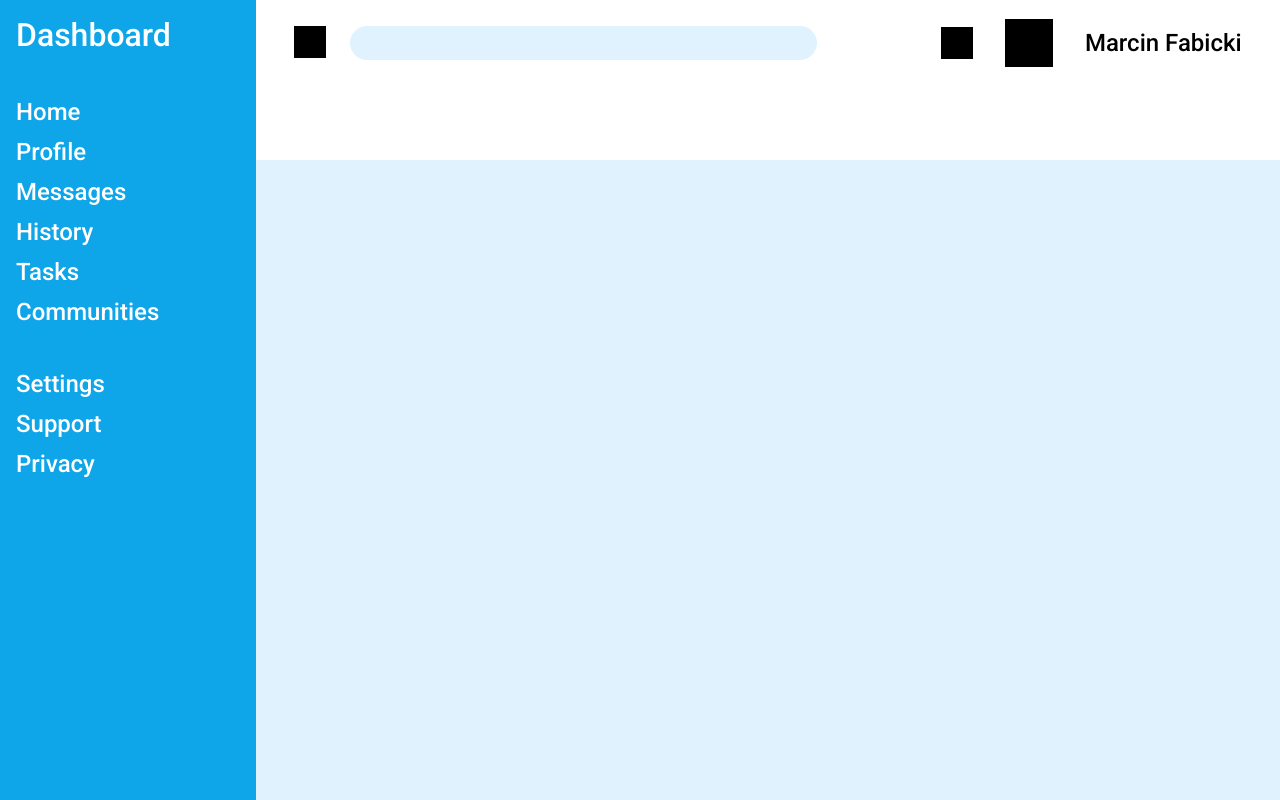
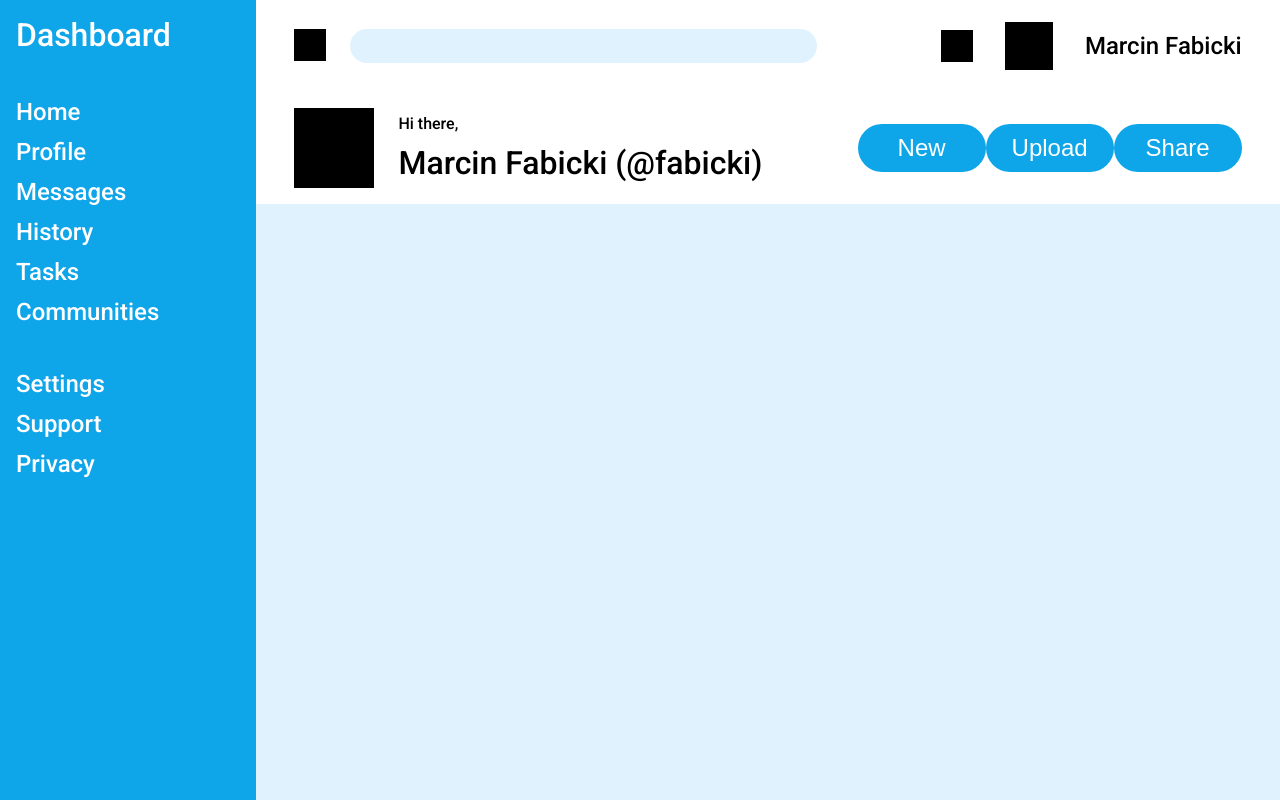
Before and after one commit to Fabi0o/AdminDashboard, a plain HTML site: page index.html in a window 1280 px wide. Drawn offline with Linux system fonts and the light colour scheme.

Commit message:
add and style rest of the header

```diff
--- a/index.html
+++ b/index.html
@@ -43,7 +43,17 @@
           <div class="smallProfileName">Marcin Fabicki</div>
         </div>
       </div>
-      <div class="bottomHeader"></div>
+      <div class="bottomHeader">
+        <div class="bigProfileInfo">
+          <div class="bigProfilePic"></div>
+          <div class="greetings">Hi there,</div>
+          <div class="bigProfileName">Marcin Fabicki (@fabicki)</div>
+        </div>
+        <div class="actionButtons">
+          <button class="new">New</button><button class="upload">Upload</button
+          ><button class="share">Share</button>
+        </div>
+      </div>
     </div>
     <div class="mainContent"></div>
   </body>
--- a/style.css
+++ b/style.css
@@ -40,6 +40,7 @@ a {
   grid-template-rows: 1.5fr 2fr;
   font-weight: 500;
   padding: 2vh 3vw;
+  gap: 2rem;
 }
 .topHeader {
   display: grid;
@@ -83,3 +84,39 @@ input {
   align-items: center;
   gap: 2rem;
 }
+.bigProfilePic {
+  background-color: black;
+  height: 5rem;
+  width: 5rem;
+  grid-area: 1/1/-1/2;
+  margin-right: 1.5rem;
+}
+.bottomHeader {
+  display: grid;
+  grid-template-columns: 3fr 2fr;
+}
+.bigProfileInfo {
+  display: grid;
+  grid-template-columns: max-content auto;
+  grid-template-rows: max-content auto;
+  align-items: center;
+}
+.bigProfileName {
+  font-size: 2rem;
+  font-weight: 500;
+}
+.actionButtons > button {
+  border: none;
+  font-size: 1.5rem;
+  background-color: #0ea5e9;
+  color: white;
+  width: 8rem;
+  height: 3rem;
+  border-radius: 25px;
+}
+.actionButtons {
+  display: grid;
+  grid-template-columns: auto auto auto;
+  align-items: center;
+  justify-items: center;
+}
```
